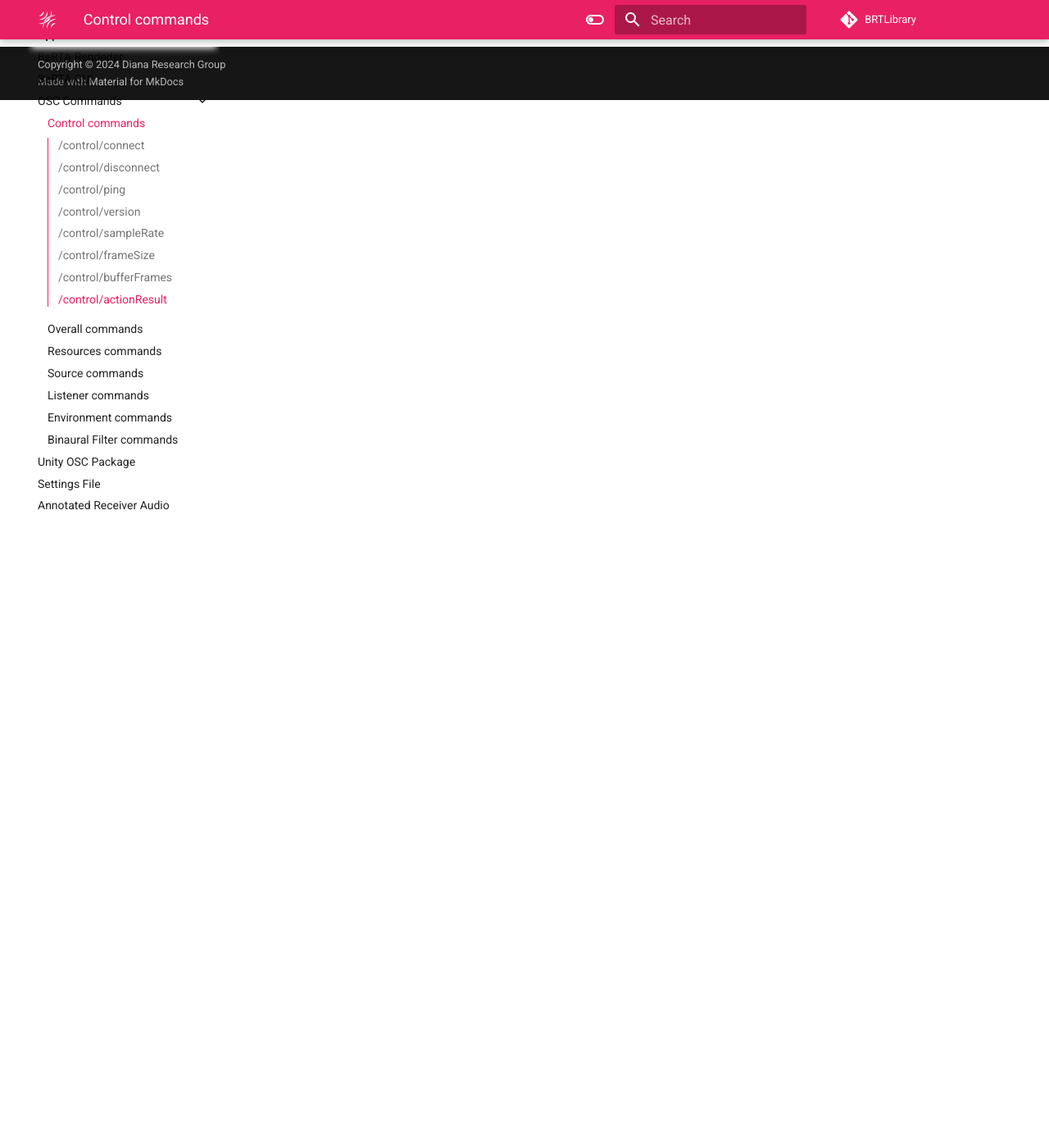
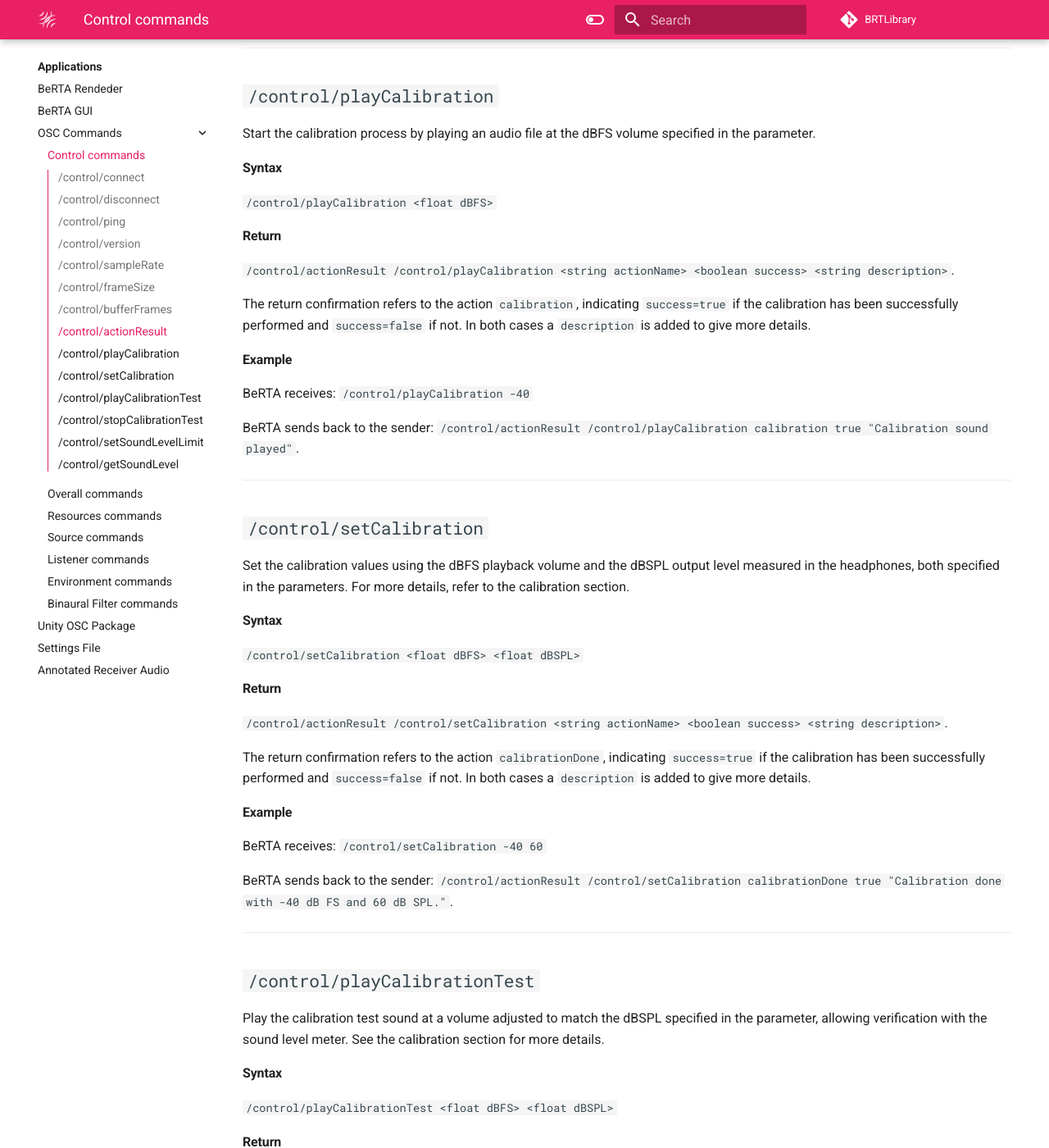
Before and after one commit to GrupoDiana/BRT-Documentation, an MkDocs documentation site: the page built from docs/osc/control.md, in a window 1280 px wide and 1400 px high, scrolled down 4248 px. Shown: the whole window at 82% size. Built offline with MkDocs 1.6.1 and Material for MkDocs 9.7.7, drawn with Linux system fonts in a browser that asks for light colours; comment, search, counter and statistics services are not loaded; some of the changed text lies outside the part shown.

Commit message:
feat: new calibration OSC messages added

```diff
--- a/docs/osc/control.md
+++ b/docs/osc/control.md
@@ -194,3 +194,133 @@ Command received when an action has been carried out from the application (trigg
 #### Example
 
 BeRTA receives: `/control/actionResult /resources/removeHRTF HRTF1 true HRTF HRTF1 removed`
+
+<!----------------------------------------------------------------------------------->
+---
+
+## `/control/playCalibration `
+
+Start the calibration process by playing an audio file at the dBFS volume specified in the parameter.
+
+#### Syntax
+
+`/control/playCalibration <float dBFS>`
+
+#### Return
+
+`/control/actionResult /control/playCalibration <string actionName> <boolean success> <string description>`.
+
+The return confirmation refers to the action `calibration`, indicating `success=true` if the calibration has been successfully performed and `success=false` if not. In both cases a `description` is added to give more details.
+
+#### Example
+
+BeRTA receives: `/control/playCalibration -40`
+
+BeRTA sends back to the sender: `/control/actionResult /control/playCalibration calibration true "Calibration sound played"`.
+
+<!----------------------------------------------------------------------------------->
+---
+
+## `/control/setCalibration`
+
+Set the calibration values using the dBFS playback volume and the dBSPL output level measured in the headphones, both specified in the parameters. For more details, refer to the calibration section.
+
+#### Syntax
+
+`/control/setCalibration <float dBFS> <float dBSPL>`
+
+#### Return
+
+`/control/actionResult /control/setCalibration <string actionName> <boolean success> <string description>`.
+
+The return confirmation refers to the action `calibrationDone`, indicating `success=true` if the calibration has been successfully performed and `success=false` if not. In both cases a `description` is added to give more details.
+
+#### Example
+
+BeRTA receives: `/control/setCalibration -40 60`
+
+BeRTA sends back to the sender: `/control/actionResult /control/setCalibration calibrationDone true "Calibration done with -40 dB FS and 60 dB SPL."`.
+
+<!----------------------------------------------------------------------------------->
+---
+
+## `/control/playCalibrationTest`
+
+Play the calibration test sound at a volume adjusted to match the dBSPL specified in the parameter, allowing verification with the sound level meter. See the calibration section for more details.
+
+#### Syntax
+
+`/control/playCalibrationTest <float dBFS> <float dBSPL>`
+
+#### Return
+
+`/control/actionResult /control/playCalibrationTest <string actionName> <boolean success> <string description>`.
+
+The return confirmation refers to the action `calibrationTest`, indicating `success=true` if the calibration has been successfully performed and `success=false` if not. In both cases a `description` is added to give more details.
+
+#### Example
+
+BeRTA receives: `/control/playCalibrationTest 80`
+
+BeRTA sends back to the sender: `/control/actionResult /control/playCalibrationTest calibrationTest true "Calibration done with -40 dB FS and 60 dB SPL."`.
+
+<!----------------------------------------------------------------------------------->
+---
+
+## `/control/stopCalibrationTest`
+
+Stop the calibration test sound playback.
+
+#### Syntax
+
+`/control/stopCalibrationTest`
+
+#### Return
+
+`/control/actionResult /control/stopCalibrationTest <string actionName> <boolean success> <string description>`.
+
+The return confirmation refers to the action `calibrationTest`, indicating `success=true` if the stop of the calibration has been successfully performed and `success=false` if not. In both cases a `description` is added to give more details.
+
+#### Example
+
+BeRTA receives: `/control/stopCalibrationTest`
+
+BeRTA sends back to the sender: `/control/actionResult /control/stopCalibrationTest calibrationTest true "Calibration test stopped."`.
+
+<!----------------------------------------------------------------------------------->
+---
+
+## `/control/setSoundLevelLimit`
+
+Set the sound level limit to the dBSPL value specified in the parameter.
+
+#### Syntax
+
+`/control/setSoundLevelLimit`
+
+#### Return
+
+`/control/actionResult /control/setSoundLevelLimit <string actionName> <boolean success> <string description>`.
+
+The return confirmation refers to the action `calibrationTest`, indicating `success=true` if the set has been successfully performed and `success=false` if not. In both cases a `description` is added to give more details.
+
+#### Example
+
+BeRTA receives: `/control/setSoundLevelLimit -40 60`
+
+BeRTA sends back to the sender: `/control/actionResult /control/setSoundLevelLimit calibrationTest false "ERROR Sound level limit has not been set becasuse BeRTA has not been calibrated."`.
+
+<!----------------------------------------------------------------------------------->
+---
+
+## `/control/getSoundLevel`
+
+Get the current sound level in dBSPL.
+
+#### Syntax
+
+`/control/getSoundLevel`
+
+#### Example
+
+BeRTA receives: `/control/getSoundLevel -40 60`
```
